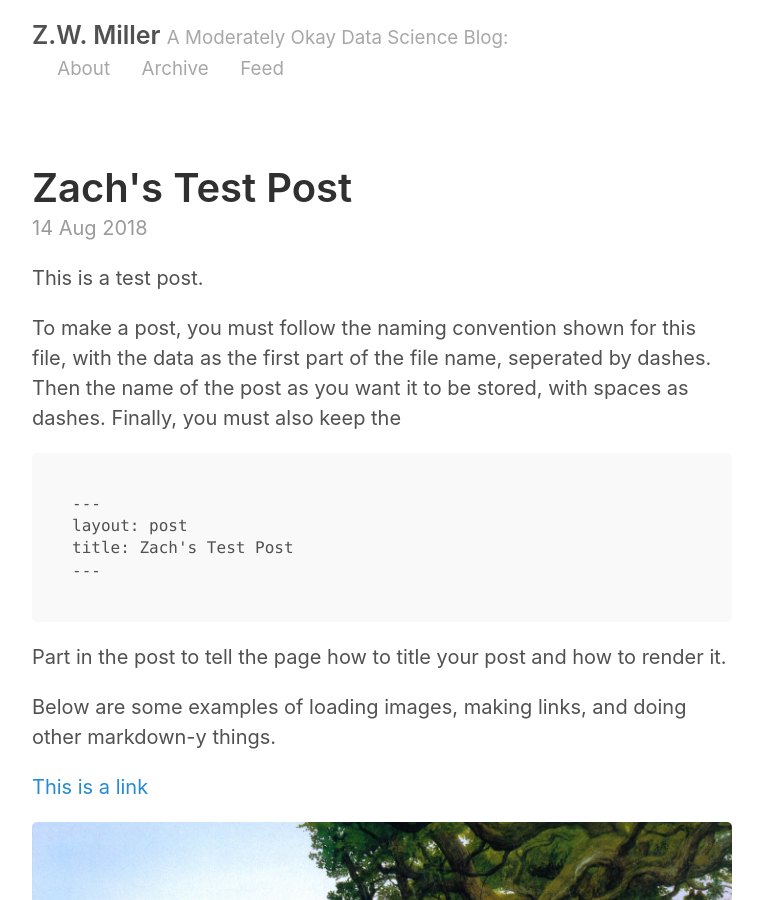
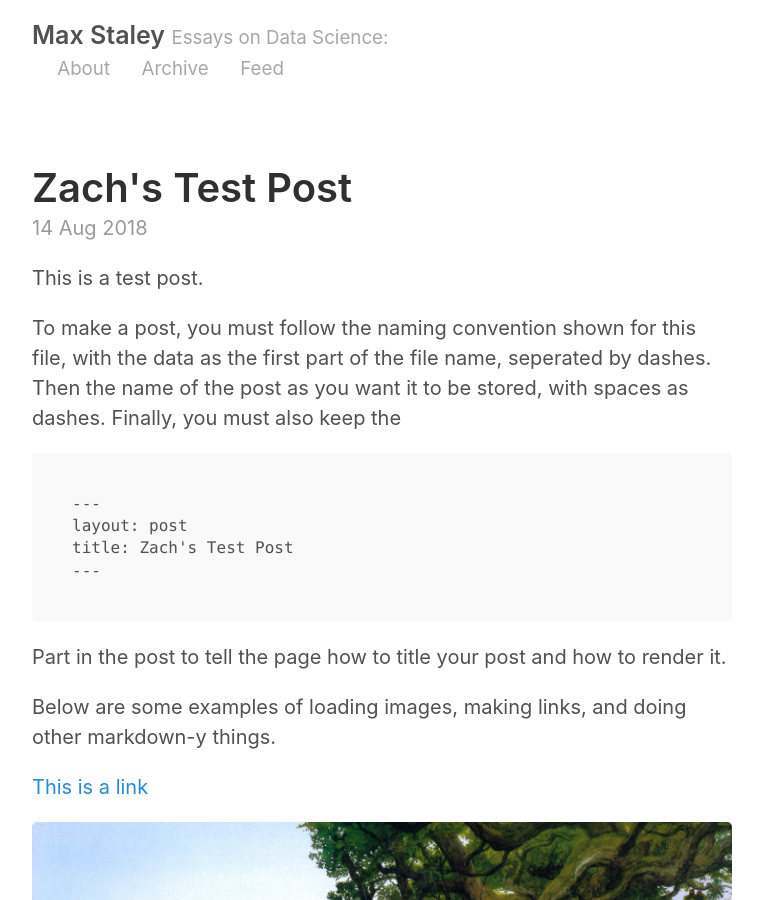
Before and after one commit to huge-reality/huge-reality.github.io, a Jekyll site: the page built from index.html, in a window 1280 px wide and 900 px high. Shown: the whole window, without its empty margins (258-1021 px from the left). Built offline with Jekyll 4.4.1, drawn with Linux system fonts in a browser that asks for light colours; the list of posts is cut into pages by our own code.

Commit message:
updated configuration

```diff
--- a/_config.yml
+++ b/_config.yml
@@ -2,9 +2,9 @@
 permalink:           pretty
 
 # Setup
-title:               Z.W. Miller
-tagline:             A Moderately Okay Data Science Blog
-url:                 http://zwmiller.github.io
+title:               Max Staley
+tagline:             Essays on Data Science
+url:                 http://huge-reality.github.io
 paginate:            2
 baseurl:             ""
 
@@ -17,14 +17,14 @@ sass:
 
 # About/contact
 author:
-  name:              Zach Miller
-  url:               https://twitter.com/zaglamir
-  email:             zach@thisismetis.com
+  name:              Max Staley
+  url:               maxstaley.com
+  email:             maxstaley@gmail.com
 
 # Custom vars
 version:             2.0.0
 github:
-  repo:              https://github.com/zwmiller
+  repo:              https://github.com/huge-reality
 
 # Gems
 gems:
```
